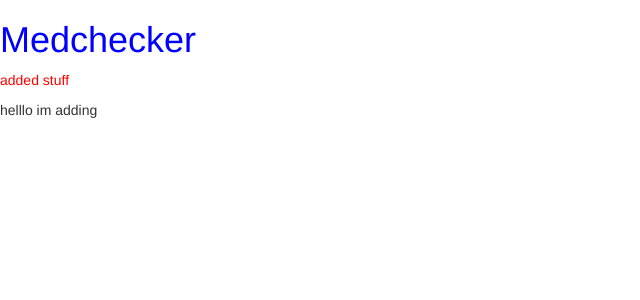
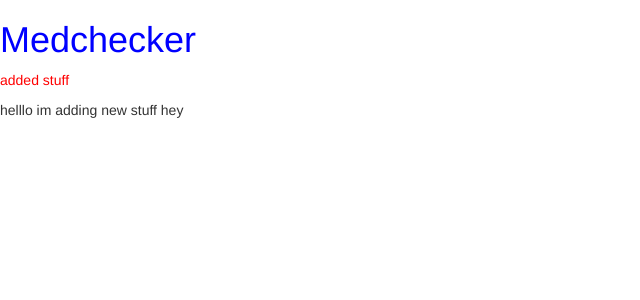
Before and after one commit to ncabelin/medchecker, a Flask app: page / in a window 1280 px wide. Shown: the top 300 px of the page, without its empty margins (0-640 px from the left). Run offline with Flask 2, Linux system fonts and the light colour scheme; some libraries are stand-ins or nearby versions.

Commit message:
set app.run to default

```diff
--- a/app.py
+++ b/app.py
@@ -12,7 +12,8 @@ app = Flask(__name__)
 def showHomepage():
 	return render_template('home.html')
 
+
 if __name__ == '__main__':
 	print('app started')
 	app.secret_key = 'secretkey'
-	app.run(host='0.0.0.0', port = 15000)
+	app.run(debug=True)
--- a/templates/home.html
+++ b/templates/home.html
@@ -3,4 +3,6 @@
 <h1>Medchecker</h1>
 <p>added stuff</p>
 helllo im adding
+new stuff
+hey
 {% endblock %}
```
